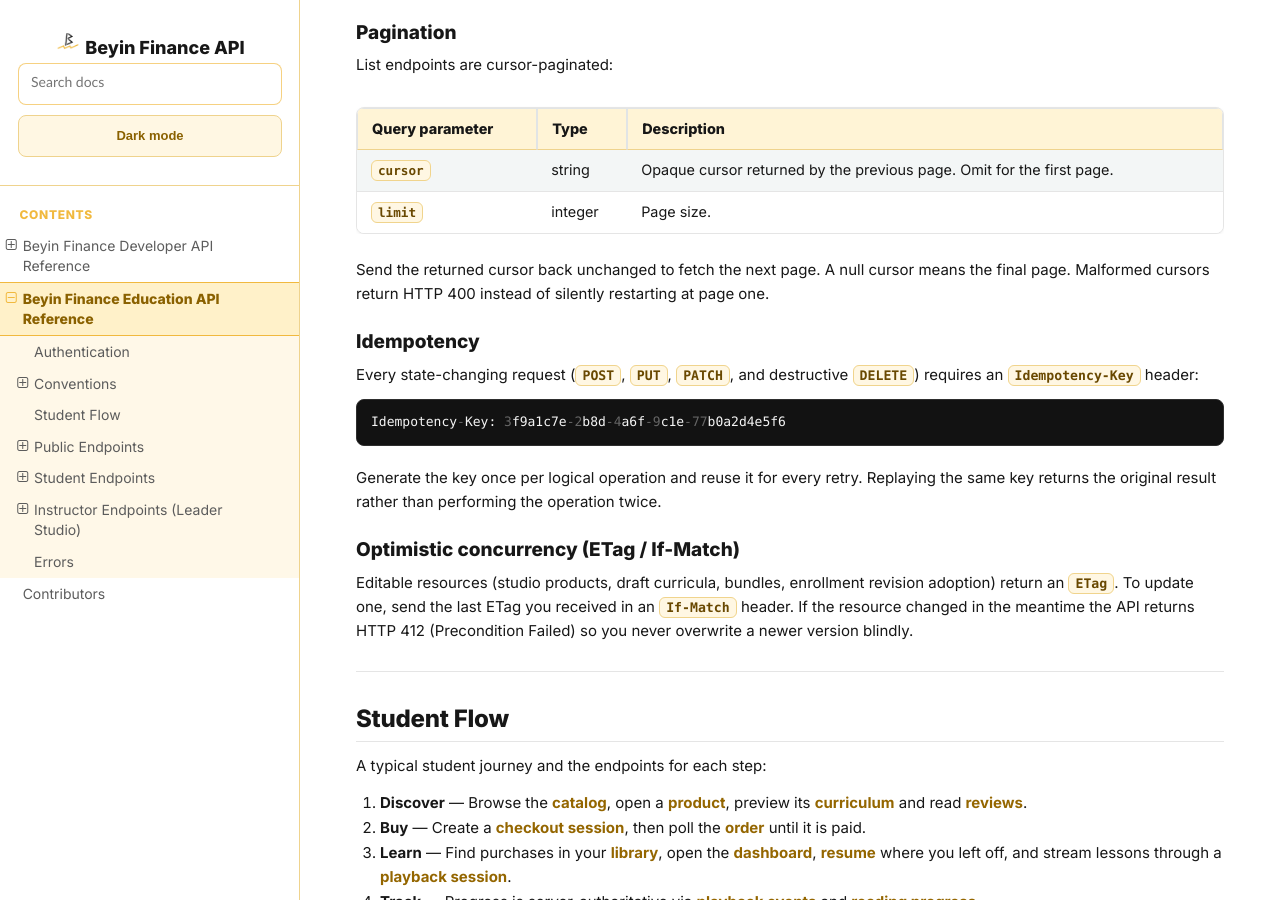
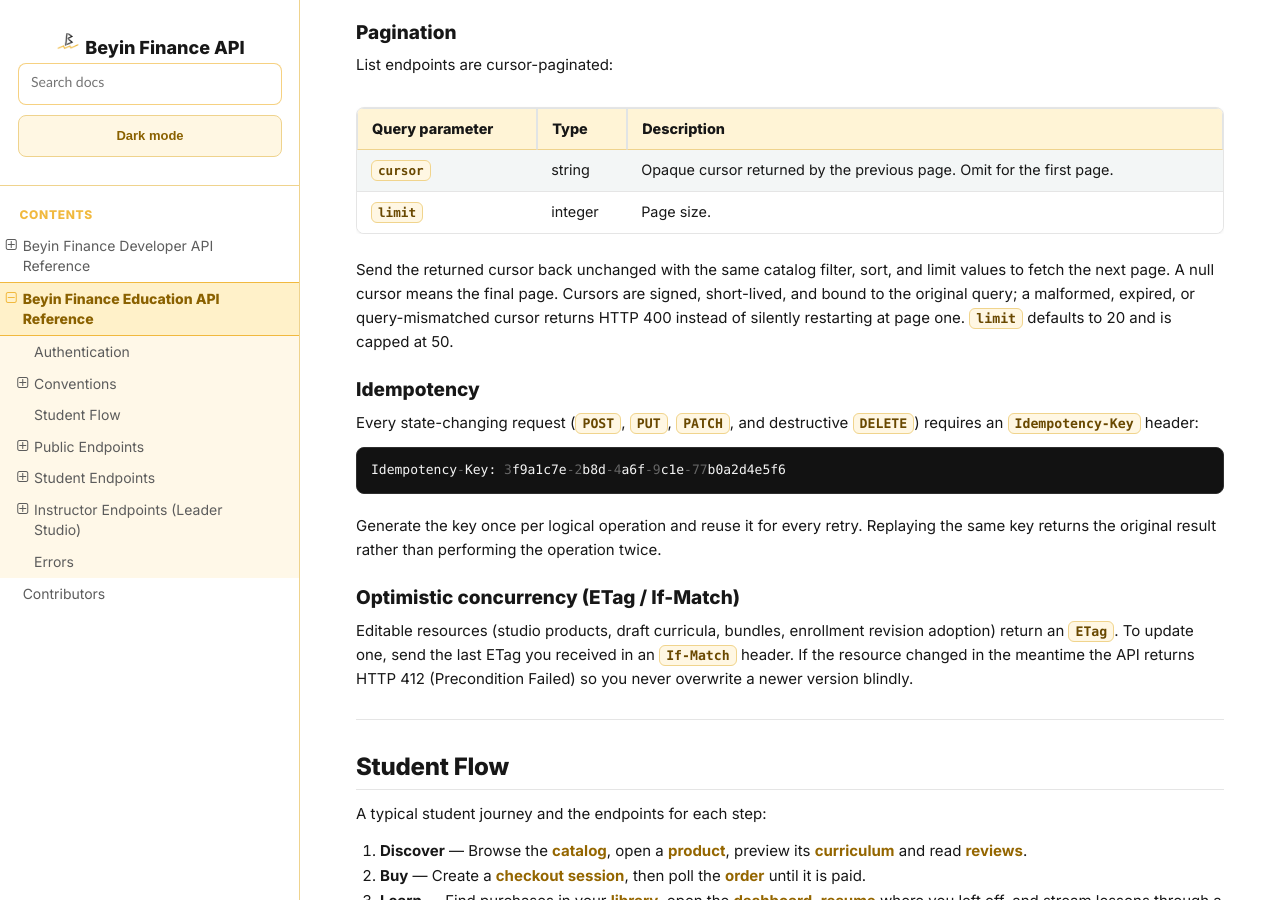
Before and after one commit to jnrbrain/Beyin-Finance, a Sphinx documentation site: the page built from docs/education.md, in a window 1280 px wide and 900 px high, scrolled down 1616 px. Built offline with Sphinx 7.4.7 and the Read the Docs theme 3.1.0, drawn with Linux system fonts in a browser that asks for light colours.

Commit message:
docs: align education and backtest API guides

```diff
--- a/docs/education.md
+++ b/docs/education.md
@@ -82,9 +82,11 @@ List endpoints are cursor-paginated:
 | `cursor` | string | Opaque cursor returned by the previous page. Omit for the first page. |
 | `limit` | integer | Page size. |
 
-Send the returned cursor back unchanged to fetch the next page. A null cursor
-means the final page. Malformed cursors return HTTP 400 instead of silently
-restarting at page one.
+Send the returned cursor back unchanged with the same catalog filter, sort, and
+limit values to fetch the next page. A null cursor means the final page.
+Cursors are signed, short-lived, and bound to the original query; a malformed,
+expired, or query-mismatched cursor returns HTTP 400 instead of silently
+restarting at page one. `limit` defaults to 20 and is capped at 50.
 
 ### Idempotency
 
```
Also changed, not shown: README.md (+2 -0 lines), docs/endpoints.md (+24 -14 lines).
